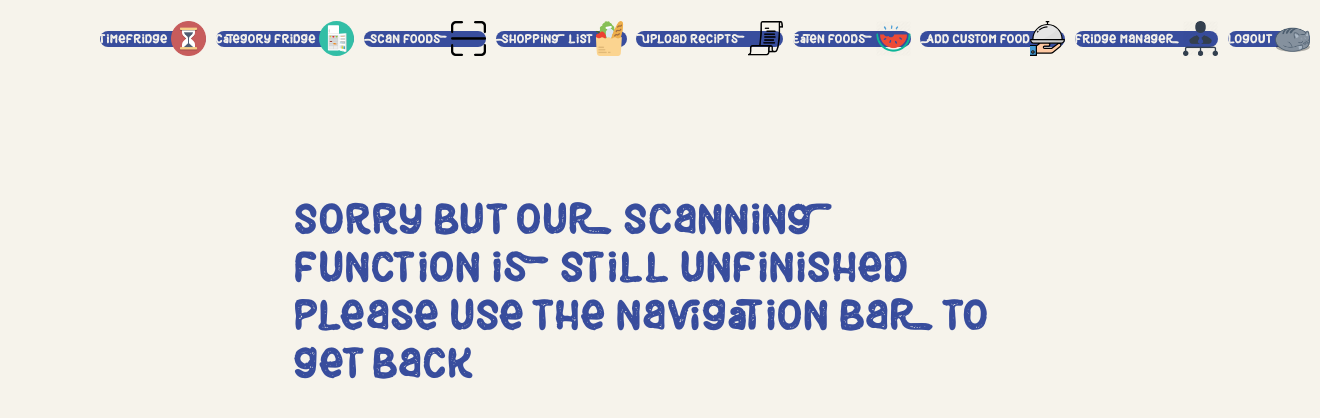
After one commit to ozkilim/fridge_app, a Django app: page /scan_in_progress in a window 1320 px wide. The commit adds this page. Shown: the top 418 px of the page. Run offline with Django 3.2, Linux system fonts and the light colour scheme; a user stored in the database is signed in; style sheets or scripts are compiled from the project's sources; some libraries are stand-ins or nearby versions.

Commit message:
scan in progress page

```diff
--- a/foodshow/urls.py
+++ b/foodshow/urls.py
@@ -30,6 +30,8 @@ urlpatterns = [
     url('^', include('django.contrib.auth.urls')),
     path('shopping', views.shopping, name='shopping'),
     path('seed', views.seed, name='seed'),
+    path('scan_in_progress', views.scan_in_progress, name='scan_in_progress'),
+
 
     # url(r'^password_reset/$', auth_views.password_reset, name='password_reset'),
     # url(r'^password_reset/done/$', auth_views.password_reset_done, name='password_reset_done'),
--- a/foodshow/views.py
+++ b/foodshow/views.py
@@ -455,3 +455,6 @@ def seed(request):
 
     seed_food_data(35)
     return HttpResponse('seeded')
+
+def scan_in_progress(request):
+    return render(request, "scan_in_progress.html")
--- a/templates/base.html
+++ b/templates/base.html
@@ -47,7 +47,7 @@
     <ul>
     <li><a href="{% url 'foodshow:index' %}" class="nav-logout-button">Timefridge <img src="media/food_icons/time.png" class="foodicon"></a></li>
     <li><a href="{% url 'foodshow:sort_by_catagory' %}" class="nav-logout-button">category fridge  <img src="media/food_icons/fridge.svg" class="foodicon"></a></li>
-    <li><a href="" class="nav-logout-button">Scan foods  <img src="media/food_icons/scan.png" class="foodicon"></a></li>
+    <li><a href="{% url 'foodshow:scan_in_progress' %}" class="nav-logout-button">Scan foods  <img src="media/food_icons/scan.png" class="foodicon"></a></li>
         <li><a href="{% url 'foodshow:shopping' %}" class="nav-logout-button">Shopping list<img src="media/food_icons/shopping.png" class="foodicon"></a></li>
 
     <li><a href="{% url 'foodshow:upload_page' %}" class="nav-logout-button">Upload recipts <img src="media/food_icons/recipt.png" class="foodicon"></a></li>
--- /dev/null
+++ b/templates/scan_in_progress.html
@@ -0,0 +1,23 @@
+{% extends 'base.html' %}
+
+{% block content %}
+    {% load static %}
+    <div class="container">
+        <div class="row">
+            <div class="col-2">
+
+            </div>
+            <div class="col-8">
+                <br>
+                <br>
+                    <h1>sorry but our scanning function is still unfinished please use the navigation bar to get back</h1>
+
+            </div>
+            <div class="col-2">
+
+            </div>
+
+        </div>
+    </div>
+
+{% endblock %}
```
